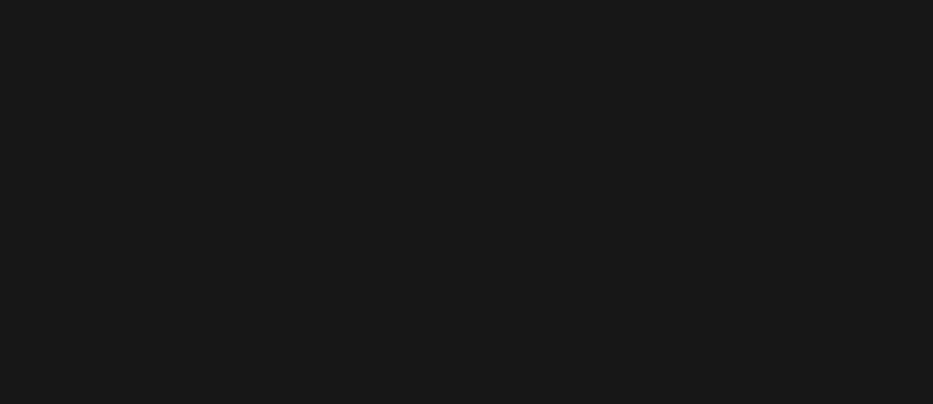
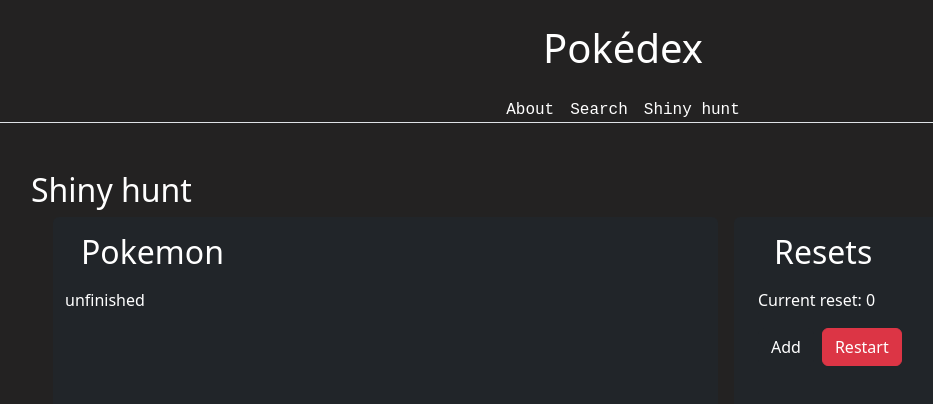
Before and after one commit to AndresZbz/vue-pokedex, a Vue app: page /shiny in a window 1280 px wide. Before the commit this address had no page. Shown: the top 404 px of the page, without its empty margins (17-950 px from the left). Built offline with nearby package versions, Linux system fonts and the light colour scheme.

Commit message:
Shiny junt page added

```diff
--- a/index.html
+++ b/index.html
@@ -13,7 +13,7 @@
 
   <style>
     body {
-      background: #171717;
+      background: #232222;
     }
   </style>
 </html>
--- a/src/components/Boxes/PokemonInfo.vue
+++ b/src/components/Boxes/PokemonInfo.vue
@@ -1,7 +1,7 @@
 <template>
     <div class="container-xl">
-        <div class="row gap-5">
-            <div class="bg-dark text-white pb-5 rounded-5 col-sm-7">
+        <div class="row gap-3">
+            <div class="bg-dark text-white pb-5 rounded col-sm-7">
             <div class="pkmn_box d-flex gap-2">
                 <div class="d-flex align-items-center justify-content-center">
                     <img :src="front_image" width="256px" height="256px" class="m-3" alt="Pokémon Image">
@@ -17,7 +17,7 @@
             </div>
             </div>
 
-        <div class="bg-dark text-white pb-5 rounded-5 col-sm-4 px-4">
+            <div class="bg-dark text-white pb-5 rounded col-sm-4 px-4">
                 <h2 class="m-5">Base stats</h2>
                 <p><strong>HP: </strong>{{ hp }}</p>
                 <p><strong>Attack: </strong>{{ attack }}</p>
--- /dev/null
+++ b/src/components/Boxes/ShinyHunting.vue
@@ -0,0 +1,41 @@
+<template>
+    <div class="container-xl">
+        <div class="row gap-3">
+            <div class="bg-dark text-white pb-5 rounded col-sm-7">
+                <h2 class="m-3">Pokemon</h2>
+                <p>unfinished</p>
+            </div>
+
+            <div class="bg-dark text-white pb-5 rounded col-sm-4 px-4">
+               <h2 class="m-3">Resets</h2>
+                <p>Current reset: {{ resets }}</p>
+
+                <div class="d-flex gap-2">
+                    <button class="btn btn-dark rounded" @click="increase()">Add</button>
+                    <button type="button" class="btn btn-danger rounded" @click="restart()">Restart</button>
+                </div>
+            </div>
+        </div>
+    </div>
+
+</template>
+
+<script>
+
+export default {
+    data() {
+        return {
+            resets: 0,
+        }
+    }, methods: {
+        increase() {
+            this.resets++;
+        },
+
+        restart() {
+            this.resets = 0;
+        }
+    }
+}
+
+</script>
--- a/src/components/navbar.vue
+++ b/src/components/navbar.vue
@@ -11,6 +11,12 @@
                 <router-link to="/search" class="text-white text-decoration-none">Search</router-link>
             </li>
         </ul>
+
+        <ul class="nav">
+            <li class="nav-item">
+                <router-link to="/shiny" class="text-white text-decoration-none">Shiny hunt</router-link>
+            </li>
+        </ul>
     </nav>
 </template>
 
--- a/src/main.js
+++ b/src/main.js
@@ -6,7 +6,6 @@
 import 'bootstrap/dist/css/bootstrap.css'
 import 'bootstrap-vue-3/dist/bootstrap-vue-3.css'
 
-
 createApp(App)
     .use(router)
     .use(BootstrapVue3)
--- a/src/components/About.vue
+++ b/src/views/About.vue
@@ -1,7 +1,7 @@
 <template>
     <div class="page">
         <div class="page-header">
-            <h1 class="my-4 text-center text-white"><img src="../assets/vue.svg"> Pokédex</h1>
+            <h1 class="my-4 text-center text-white">Pokédex</h1>
             <navbar />
         </div>
 
@@ -11,13 +11,14 @@
             <p>All the API request were made using PokeAPI, you can check them in this <a class="text-info" href="https://pokeapi.co/">link</a> or their <a class="text-info" href="https://github.com/PokeAPI/pokeapi">Github</a></p>
             <br>
             <h2>How to use</h2>
-            <p>Go to <router-link to="/search" class="text-info">Search</router-link> or just click on the search navigation button and write the Pokémon name. (By default it searchs Pikachu info)</p>
+            <p><strong>Search: </strong>Go to <router-link to="/search" class="text-info">Search</router-link> or just click on the search navigation button and write the Pokémon name. (By default it searchs Pikachu info)</p>
+            <p><strong>Shiny hunt: </strong>Go to <router-link to="/shiny" class="text-info">Shiny hunt</router-link> or click the Shiny hunt button at the navigation bar to start your odyssey of shiny hunting.</p>
         </div>
     </div>
 </template>
 
 <script setup>
 
-import navbar from './navbar.vue';
+import navbar from '../components/navbar.vue';
 
 </script>
--- a/src/components/Page.vue
+++ b/src/views/Page.vue
@@ -1,7 +1,7 @@
 <template>
     <div class="page">
         <div class="page-header">
-            <h1 class="my-4 text-center text-white"><img src="../assets/vue.svg"> Pokédex</h1>
+            <h1 class="my-4 text-center text-white">Pokédex</h1>
             <navbar />
         </div>
 
@@ -31,8 +31,8 @@
 
 <script>
 
-import PokemonInfo from './Boxes/PokemonInfo.vue';
-import navbar from './navbar.vue';
+import PokemonInfo from '../components/Boxes/PokemonInfo.vue';
+import navbar from '../components/navbar.vue';
 
 
 export default {
--- /dev/null
+++ b/src/views/Shiny.vue
@@ -0,0 +1,20 @@
+<template>
+    <div class="page">
+        <div class="page-header">
+            <h1 class="my-4 text-center text-white">Pokédex</h1>
+            <navbar />
+        </div>
+
+        <div class="page-body text-white m-5">
+            <h2>Shiny hunt</h2>
+            <ShinyHunting />
+        </div>
+    </div>
+</template>
+
+<script setup>
+
+import navbar from '../components/navbar.vue';
+import ShinyHunting from '../components/Boxes/ShinyHunting.vue';
+
+</script>
```
Also changed, not shown: src/router.js (+6 -4 lines). Lines whose indentation alone changed are shown as unchanged.
